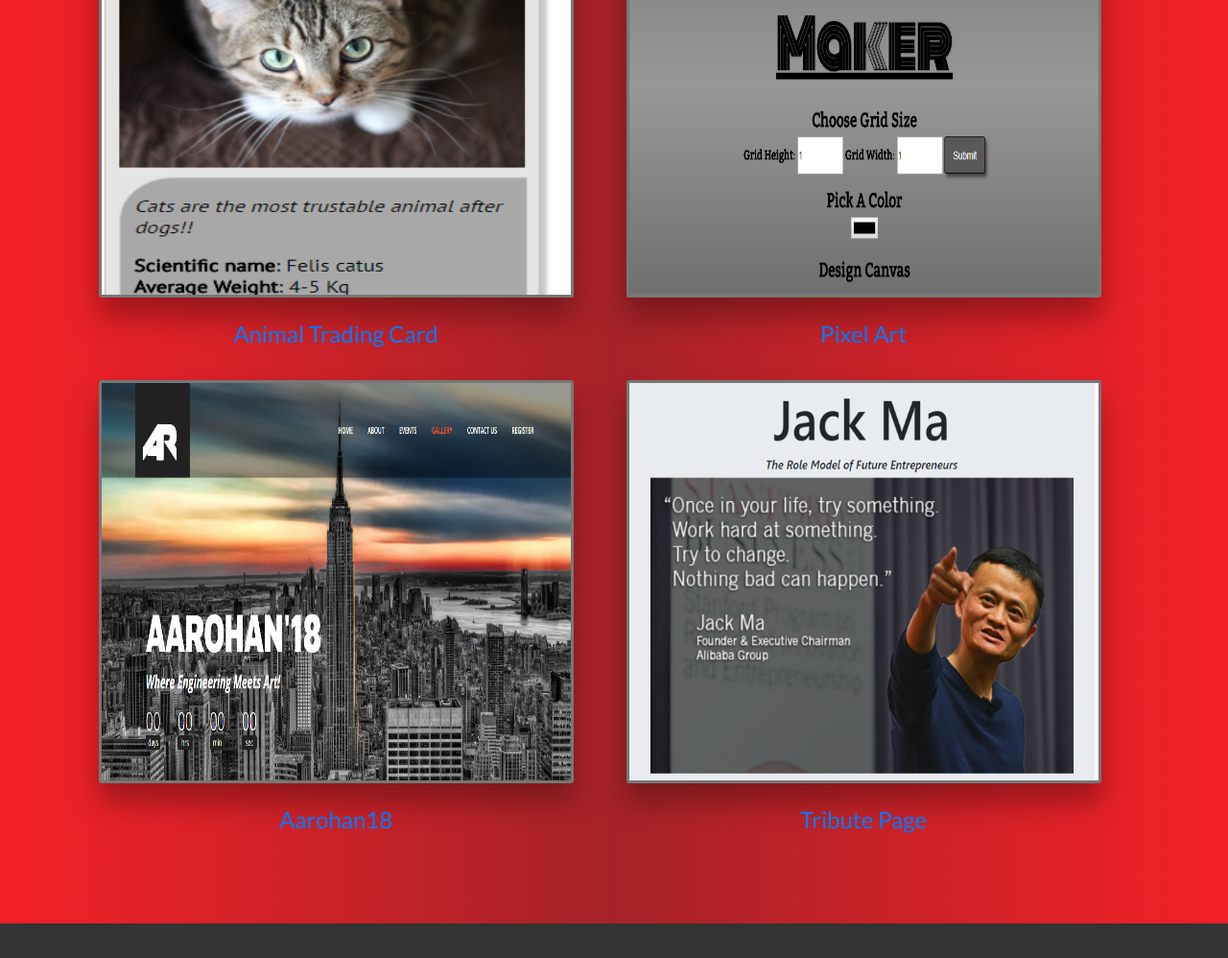
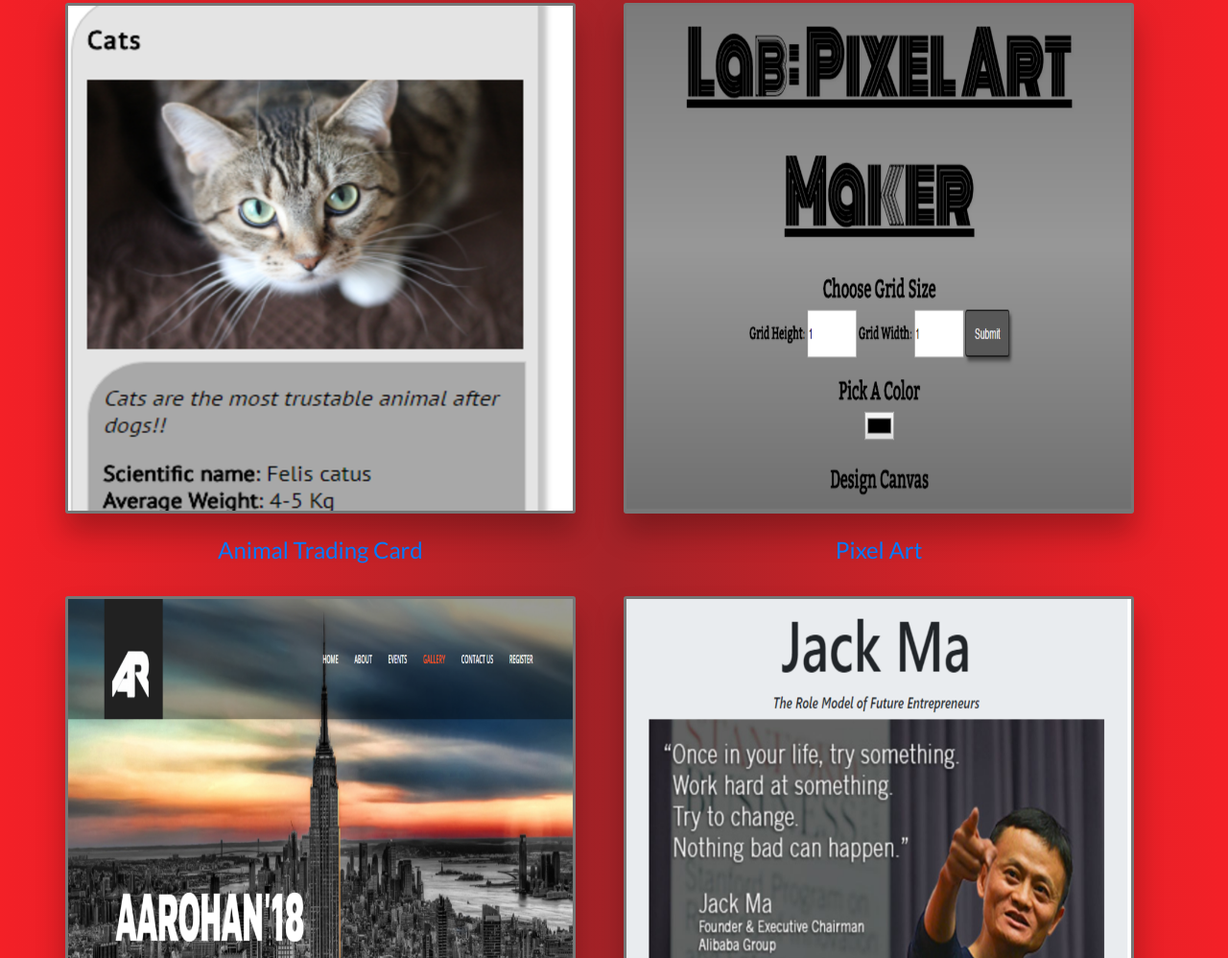
Before and after one commit to BeastMaster07/BeastMaster07.github.io, a plain HTML site: page index.html in a window 1280 px wide. Shown: the part 1802-2800 px from the top of the page at 96% size. Drawn offline with nearby package versions, Linux system fonts and the light colour scheme.

Commit message:
Modified some files

```diff
--- a/css/styles.css
+++ b/css/styles.css
@@ -50,7 +50,7 @@ body {
 /* =============================================================================== */
 
 .container {
-    padding: 8rem 2rem;
+    padding: 8rem 1vw;
     text-align: center;
 }
 
@@ -84,26 +84,36 @@ body {
 
 .row {
     width: 100%;
+    height: 100%;
+    /* position: relative; */
 }
 
 .col-1-of-2 {
-    width: 50%;
+    width: calc((100% - 5rem)/2);
     height: 100%;
     display: inline-block;
+    float: left;
+    vertical-align: middle;
+}
+
+.odd {
+    margin-right: 5rem;
 }
 
 .project_img {
-    margin: 2rem;
-    height: 42rem;
-    width: 90%;
+    /* margin: 2rem; */
+    height: 100%;
+    width: 100%;
+    vertical-align: middle;
     border-radius: 3px;
-    box-shadow: 0 2rem 3rem rgba(0, 0, 0, 0.3);
+    box-shadow: 0 2rem 3rem rgba(26, 6, 6, 0.3);
     border: 3px solid #777;
     transition: all .2s;
+    margin: 2rem 0;
 }
 
 .project_img:hover {
-    transform: scale(1.04) translateY(-20px);
+    transform: scale(1.2) ;
     box-shadow: 0 1rem 2rem rgba(0, 0, 0, 0.2);
     border: 1px solid #777;
 }
@@ -152,7 +162,7 @@ body {
     height: 8rem;
     padding: .5rem;
     text-align: center;
-    color: #333333;
+    color: #333;
     border-top: 1rem solid #777;
     background-color: #f1f1f1;
 }
@@ -169,14 +179,19 @@ body {
 @media only screen and (max-width: 900px) {
 
     .container {
-        padding: 4rem 2rem;
+        padding: 4rem 1vw;
     }
     .col-1-of-2 {
         width: 100%;
     }
 
     .project_img {
-        height: 300px;
+        width: 75%;
+        height: auto;
+    }
+
+    .odd {
+        margin-right: 0;
     }
 
     .icon_list {
--- a/index.html
+++ b/index.html
@@ -47,56 +47,56 @@
         <section class="section_projects" id="projects">
             <div class="container">
                 <h1 class="heading_container" data-aos="zoom-in" data-aos-duration="800" data-aos-easing="ease-in">My Projects</h1>
-                <div class="container_images">
+                <!-- <div class="container_images"> -->
                     <div class="row">
-                        <div class="col-1-of-2">
+                        <div class="col-1-of-2 odd">
                             <a href="https://beastmaster07.github.io/To-do-List/" target="_blank">
                                 <img  class="project_img"  data-aos="fade-down-right"  data-aos-easing="ease-in"
-                                data-aos-duration="800" src="img/to-do-list.png" alt="To Do List">
+                                data-aos-duration="800" src="img/TO-DO.png" alt="To Do List">
                                 <p class="image-text">To Do List</p>
                             </a>
                         </div>
 
-                        <div class="col-1-of-2">
+                        <div class="col-1-of-2 ">
                                 <a href="https://beastmaster07.github.io/RGB-Color-Game/" target="_blank">
-                                    <img class="project_img" data-aos="fade-down-left" data-aos-easing="ease-in" data-aos-duration="800"  src="img/rgb-color-game.png" alt="rgb color game">
+                                    <img class="project_img" data-aos="fade-down-left" data-aos-easing="ease-in" data-aos-duration="800"  src="img/RGB.png" alt="rgb color game">
                                     <p class="image-text">RGB Color Game</p>
                                 </a>
                         </div>
                     </div>
 
                     <div class="row">
-                        <div class="col-1-of-2">
+                        <div class="col-1-of-2 odd">
                             <a href="https://beastmaster07.github.io/Animal-Trading-Card/" target="_blank">
-                                <img class="project_img" data-aos="fade-right" data-aos-easing="ease-in" data-aos-duration="800" src="img/animal-card.png" alt="Animal Card">
+                                <img class="project_img" data-aos="fade-right" data-aos-easing="ease-in" data-aos-duration="800" src="img/ANIMAL.png" alt="Animal Card">
                                 <p class="image-text">Animal Trading Card</p>
                             </a>
                         </div>
 
                         <div class="col-1-of-2">
                             <a href="https://beastmaster07.github.io/Pixel-Art-Maker/" target="_blank">
-                                <img class="project_img" data-aos="fade-left" data-aos-easing="ease-in" data-aos-duration="800" src="img/pixel-art.png" alt="pixel-art">
+                                <img class="project_img" data-aos="fade-left" data-aos-easing="ease-in" data-aos-duration="800" src="img/PIXEL.png" alt="pixel-art">
                                 <p class="image-text">Pixel Art</p>
                             </a>
                         </div>
                     </div>
 
                     <div class="row">
-                        <div class="col-1-of-2">
+                        <div class="col-1-of-2 odd">
                             <a href="https://beastmaster07.github.io/Aarohan18/" target="_blank">
-                                <img class="project_img" data-aos="fade-up-right" data-aos-easing="ease-in" data-aos-duration="800" src="img/Aarohan18.png" alt="Aarohan18">
+                                <img class="project_img" data-aos="fade-up-right" data-aos-easing="ease-in" data-aos-duration="800" src="img/AAROHAN.png" alt="Aarohan18">
                                 <p class="image-text">Aarohan18</p>
                             </a>
                         </div>
 
                         <div class="col-1-of-2">
                             <a href="https://beastmaster07.github.io/Tribute-Page/" target="_blank">
-                                <img class="project_img" data-aos="fade-up-left" data-aos-easing="ease-in" data-aos-duration="800" src="img/Tribute-Page.png" alt="Tribute Page">
+                                <img class="project_img" data-aos="fade-up-left" data-aos-easing="ease-in" data-aos-duration="800" src="img/JACK MA.png" alt="Tribute Page">
                                 <p class="image-text">Tribute Page</p>
                             </a>
                         </div>
                     </div>
-                </div>
+                <!-- </div> -->
             </div>
         </section>
 
```
Also changed, not shown: img/AAROHAN.png (added), img/ANIMAL.png (added), img/Aarohan18.png (deleted), img/JACK MA.png (added), img/PIXEL.png (added), img/RGB.png (added), img/TO-DO.png (added), img/Tribute-Page.png (deleted), img/animal-card.png (deleted), img/pixel-art.png (deleted), img/rgb-color-game.png (deleted), img/to-do-list.png (deleted).
